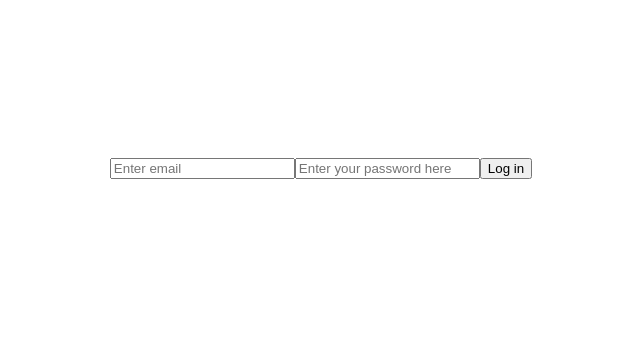
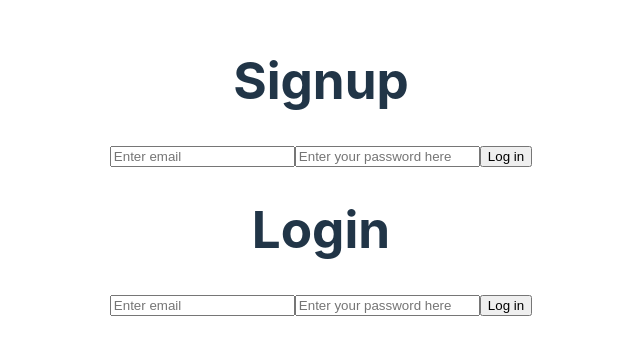
Before and after one commit to charlieolinsky/paper-scraper, a React (Vite) app in the folder client/: page / in a window 1280 px wide. Shown: the part 233-588 px from the top of the page, without its empty margins (319-959 px from the left). Built offline with nearby package versions, Linux system fonts and the light colour scheme; no server answers.

Commit message:
fixed typo, added signup

```diff
--- a/client/src/App.jsx
+++ b/client/src/App.jsx
@@ -1,9 +1,13 @@
 import './App.css'
 import Login from './pages/Login'
+import Signup from './pages/Signup'
 function App() {
 
     return (
         <>
+            <h1> Signup </h1>
+            <Signup />
+            <h1> Login </h1>
             <Login />
         </>
     )
--- a/client/src/pages/Login.jsx
+++ b/client/src/pages/Login.jsx
@@ -1,4 +1,3 @@
-import { SupabaseClient } from "@supabase/supabase-js"
 import { useState } from "react"
 import supabase from "../utils/supabase"
 
@@ -10,7 +9,7 @@ export default function Login() {
         console.log(email)
         console.log(password)
 
-        const {data, err} = await supabase.auth.signUp({
+        const {data, err} = await supabase.auth.signInWithPassword({
             email: email,
             password: password,
         })
--- a/client/src/pages/Signup.jsx
+++ b/client/src/pages/Signup.jsx
@@ -0,0 +1,45 @@
+import { useState } from "react"
+import supabase from "../utils/supabase"
+
+export default function Signup() {
+    const [email, setEmail] = useState("")
+    const [password, setPassword] = useState("")
+
+    const onButtonClick = async () => {
+        console.log(email)
+        console.log(password)
+
+        const {data, err} = await supabase.auth.signUp({
+            email: email,
+            password: password,
+        })
+
+        if (err != null) {
+            console.log(err)
+        }
+
+        console.log("user signed up")
+        console.log(data)
+    }
+
+    return (
+        <form id="signupForm">
+            <label>
+                <input
+                    value={email}
+                    placeholder="Enter email"
+                    onChange={(ev) => setEmail(ev.target.value)}
+                />
+            </label>
+            <label>
+                <input
+                    value={password}
+                    placeholder="Enter your password here"
+                    onChange={(ev) => setPassword(ev.target.value)}
+                />
+            </label>
+
+            <input type="button" onClick={onButtonClick} value={'Log in'} />
+        </form>
+    )
+}
```
